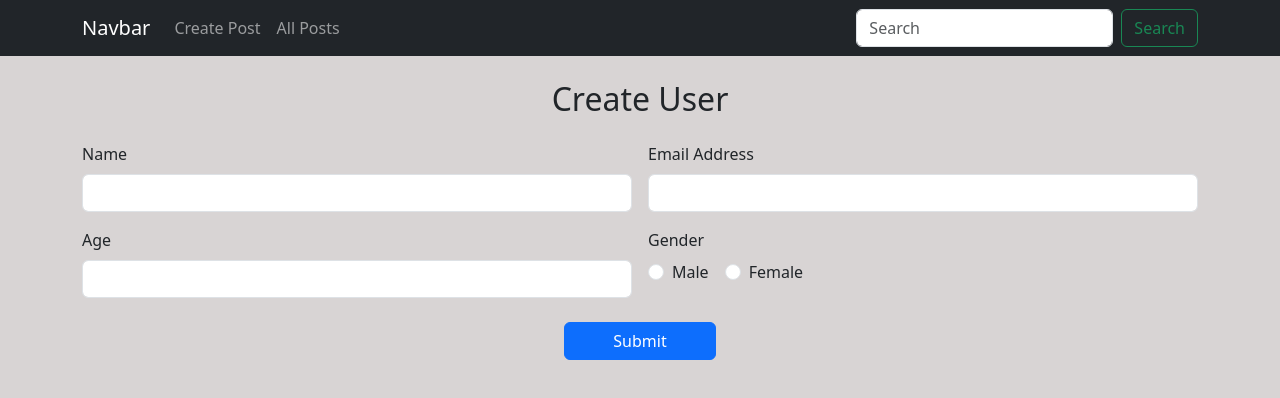
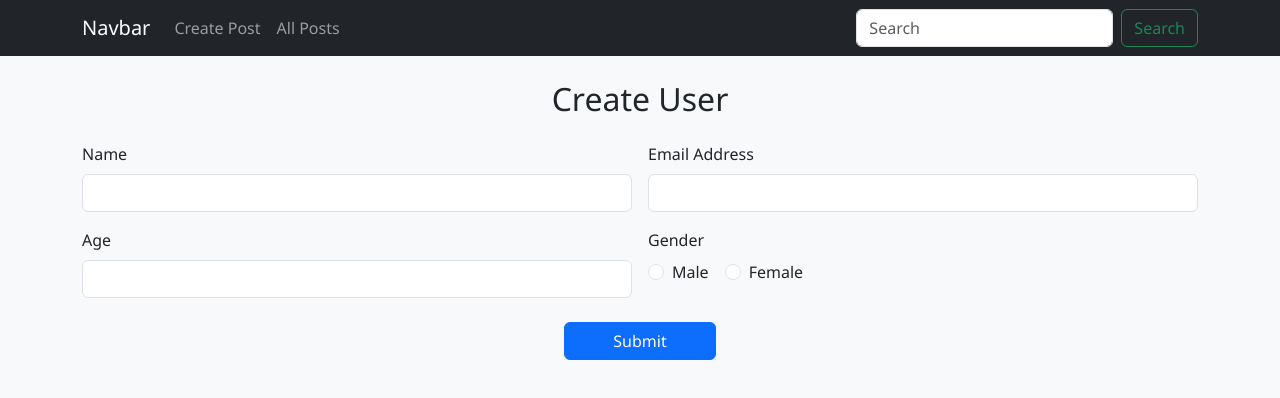
Before and after one commit to saurav-95-dev/React-Redux-CRUD, a React (Vite) app: page / in a window 1280 px wide. Shown: the top 398 px of the page. Built offline with nearby package versions, Linux system fonts and the light colour scheme.

Commit message:
index.css changed

```diff
--- a/src/index.css
+++ b/src/index.css
@@ -1,3 +1,9 @@
-body{
-    background-color: rgb(216, 212, 212);
-}
+/* index.css */
+body {
+    background-color: #f8f9fa;
+    font-family: 'Segoe UI', sans-serif;
+  }
+
+  .card {
+    box-shadow: 0 2px 10px rgba(0,0,0,0.1);
+  }
```
